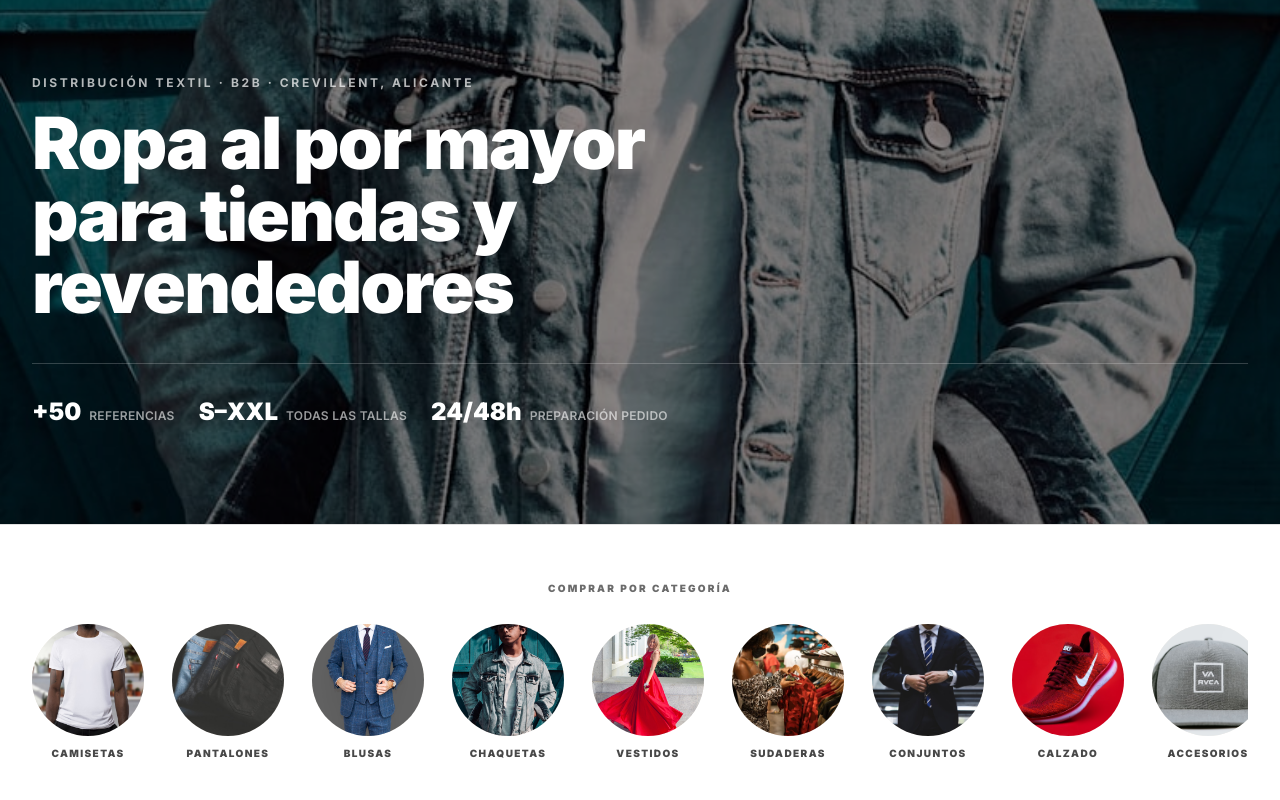
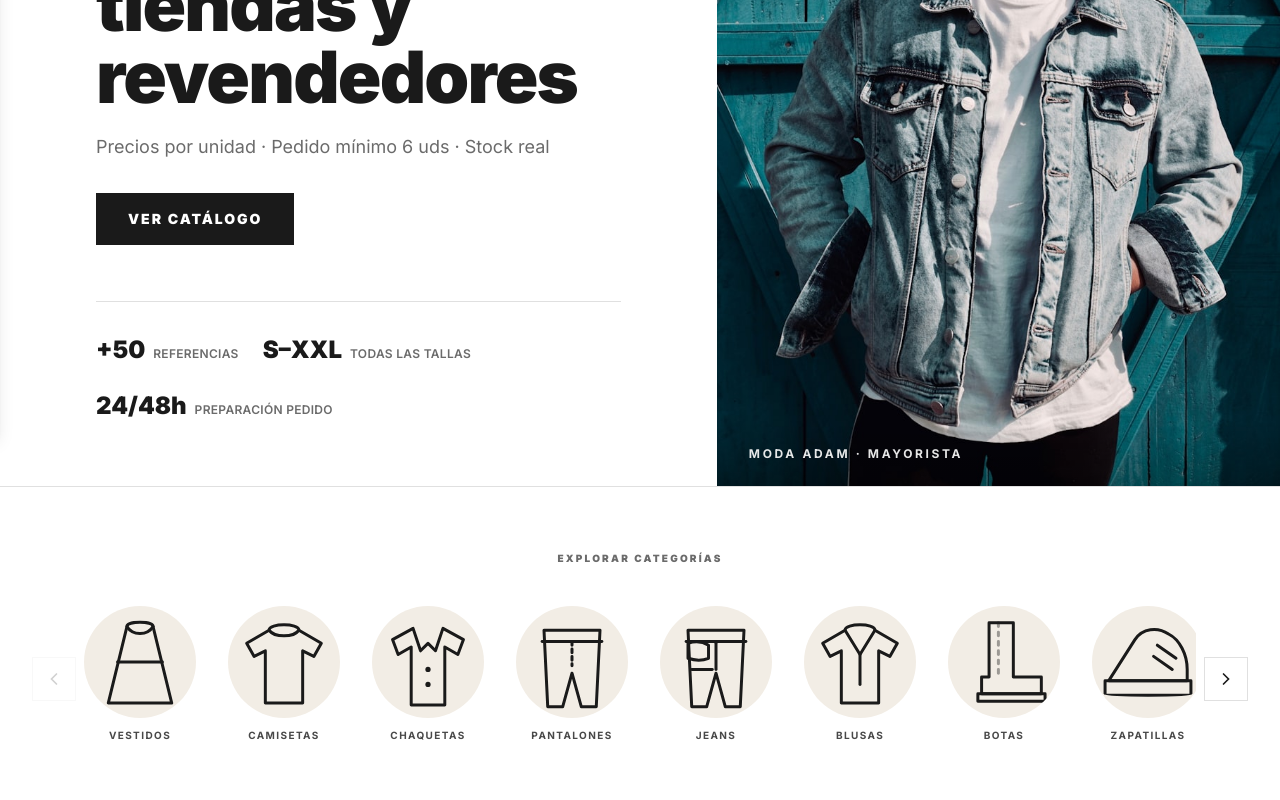
Before and after one commit to Walidarbbbb/moda-adam, a Next.js app: page / in a window 1280 px wide. Shown: the part 360-1160 px from the top of the page. Built offline with nearby package versions, Linux system fonts and the light colour scheme.

Commit message:
Revertir homepage al diseño original

```diff
--- a/app/page.tsx
+++ b/app/page.tsx
@@ -1,27 +1,28 @@
 'use client';
 
 import Link from 'next/link';
+import { useRef, useEffect, useState } from 'react';
 import { useStore } from '@/lib/store';
 import { WHATSAPP_NUMBER } from '@/lib/constants';
 import { eur } from '@/lib/format';
 import ProductImage from '@/components/ProductImage';
 import type { Product } from '@/lib/types';
 
-function ProductScrollCard({ product }: { product: Product }) {
+function ProductMiniCard({ product }: { product: Product }) {
   return (
-    <div className="group flex w-36 flex-shrink-0 flex-col sm:w-44">
+    <div className="group flex flex-col">
       <Link href={`/producto/${product.id}`} className="block overflow-hidden bg-[#F5F3EF]">
         <div className="aspect-[3/4] overflow-hidden transition-transform duration-500 group-hover:scale-[1.04]">
           <ProductImage product={product} className="h-full w-full object-cover" />
         </div>
       </Link>
-      <div className="mt-2 px-0.5">
+      <div className="mt-2.5 px-0.5">
         <p className="line-clamp-1 text-xs font-bold text-ink">{product.name}</p>
-        <div className="mt-1 flex items-center justify-between gap-1">
+        <div className="mt-1 flex items-center justify-between gap-2">
           <span className="text-sm font-black text-ink">{eur(product.price)}</span>
           <Link
             href={`/producto/${product.id}`}
-            className="border border-ink px-2 py-0.5 text-[10px] font-black uppercase tracking-wide text-ink transition-colors hover:bg-ink hover:text-white"
+            className="border border-ink px-3 py-1 text-[10px] font-black uppercase tracking-wide text-ink transition-colors hover:bg-ink hover:text-white"
           >
             Ver
           </Link>
@@ -31,109 +32,165 @@ function ProductScrollCard({ product }: { product: Product }) {
   );
 }
 
-// Círculos de categoría con foto real — estilo YESITEX móvil
-const CATEGORY_CIRCLES = [
-  { slug: 'camisetas',       label: 'Camisetas',      image: '/images/products/camiseta-negra.jpg' },
-  { slug: 'pantalones',      label: 'Pantalones',     image: '/images/products/pantalon-jeans.jpg' },
-  { slug: 'blusas-camisas',  label: 'Blusas',         image: '/images/products/blusa-blanca.jpg' },
-  { slug: 'chaquetas',       label: 'Chaquetas',      image: '/images/products/chaqueta-denim.jpg' },
-  { slug: 'vestidos-faldas', label: 'Vestidos',       image: '/images/products/vestido-midi.jpg' },
-  { slug: 'sudaderas',       label: 'Sudaderas',      image: '/images/products/sudadera-gris.jpg' },
-  { slug: 'conjuntos',       label: 'Conjuntos',      image: '/images/products/blazer-negro.jpg' },
-  { slug: 'calzado',         label: 'Calzado',        image: '/images/products/zapatillas-blancas.jpg' },
-  { slug: 'accesorios',      label: 'Accesorios',     image: '/images/products/gorra-negra.jpg' },
-  { slug: 'deportiva',       label: 'Deportiva',      image: '/images/products/camiseta-gris.jpg' },
-];
-
 export default function HomePage() {
   const { currentUser, hydrated, products } = useStore();
+
+  // ── Scroll de categorías ──────────────────────────────────────────
+  const catsRef = useRef<HTMLDivElement>(null);
+  const [canLeft, setCanLeft]   = useState(false);
+  const [canRight, setCanRight] = useState(true);
+
+  const syncArrows = () => {
+    const el = catsRef.current;
+    if (!el) return;
+    setCanLeft(el.scrollLeft > 2);
+    setCanRight(el.scrollLeft < el.scrollWidth - el.clientWidth - 2);
+  };
+
+  useEffect(() => { syncArrows(); }, []);
+
+  const scrollCats = (dir: 'left' | 'right') => {
+    catsRef.current?.scrollBy({ left: dir === 'left' ? -300 : 300, behavior: 'smooth' });
+  };
 
   return (
     <>
       {/* ═══════════════════════════════════════════════════════════
-          HERO — imagen a pantalla completa
+          HERO — pantalla completa
       ═══════════════════════════════════════════════════════════ */}
-      <section className="relative flex min-h-screen items-end border-b border-[#E0E0E0] bg-[#F2EDE5]">
+      <section className="flex min-h-[480px] border-b border-[#E0E0E0] bg-white">
 
-        {/* Imagen de fondo — ocupa todo */}
-        {/* eslint-disable-next-line @next/next/no-img-element */}
-        <img
-          src="/images/products/chaqueta-denim.jpg"
-          alt="Moda Adam — Mayorista"
-          className="absolute inset-0 h-full w-full object-cover object-center"
-        />
+        {/* Columna izquierda: altura definida por el contenido */}
+        <div className="flex flex-1 flex-col justify-center px-6 py-16 sm:px-10 lg:px-16 xl:px-24">
+          <div className="max-w-xl">
 
-        {/* Overlay oscuro */}
-        <div className="absolute inset-0 bg-black/45" />
-
-        {/* Contenido encima de la imagen */}
-        <div className="relative z-10 wrap pb-16 pt-32 lg:pb-24 lg:pt-40">
-
-          <p className="text-xs font-bold uppercase tracking-[0.22em] text-white/70">
+            <p className="text-xs font-bold uppercase tracking-[0.22em] text-muted">
               Distribución textil · B2B · Crevillent, Alicante
             </p>
 
-          <h1 className="mt-4 max-w-2xl text-4xl font-black leading-[1.02] text-white sm:text-5xl lg:text-6xl xl:text-7xl">
+            <h1 className="mt-5 text-5xl font-black leading-[1.02] text-ink sm:text-6xl lg:text-7xl">
               Ropa al por mayor para tiendas y revendedores
             </h1>
 
+            <p className="mt-5 text-lg text-muted">
+              Precios por unidad · Pedido mínimo 6&nbsp;uds · Stock real
+            </p>
+
+            <div className="mt-8">
+              <Link href="/catalogo/camisetas" className="btn-ink text-sm px-8 py-4">
+                VER CATÁLOGO
+              </Link>
+            </div>
+
             {/* Stats */}
-          <div className="mt-10 flex flex-wrap items-center gap-6 border-t border-white/20 pt-8">
+            <div className="mt-14 flex flex-wrap items-center gap-6 border-t border-[#E0E0E0] pt-8">
               {[
-              ['+50',   'referencias'],
+                ['+50', 'referencias'],
                 ['S–XXL', 'todas las tallas'],
-              ['24/48h','preparación pedido'],
+                ['24/48h', 'preparación pedido'],
               ].map(([n, label]) => (
                 <div key={label} className="flex items-baseline gap-2">
-                <span className="text-2xl font-black text-white">{n}</span>
-                <span className="text-xs font-semibold uppercase tracking-wide text-white/60">{label}</span>
+                  <span className="text-2xl font-black text-ink">{n}</span>
+                  <span className="text-xs font-semibold uppercase tracking-wide text-muted">{label}</span>
                 </div>
               ))}
             </div>
 
           </div>
+        </div>
+
+        {/* Columna derecha: misma altura que el texto (flex stretch), imagen rellena con absolute inset-0 */}
+        <div className="hidden lg:block lg:w-1/2 xl:w-[44%] relative overflow-hidden bg-[#F2EDE5]">
+          {/* eslint-disable-next-line @next/next/no-img-element */}
+          <img
+            src="/images/products/chaqueta-denim.jpg"
+            alt="Chaqueta denim — Moda Adam"
+            className="absolute inset-0 h-full w-full object-cover object-center"
+          />
+          {/* Franja de marca en la esquina inferior */}
+          <div className="absolute bottom-0 left-0 right-0 bg-gradient-to-t from-black/30 to-transparent px-8 py-6">
+            <p className="text-xs font-bold uppercase tracking-[0.22em] text-white/90">
+              Moda Adam · Mayorista
+            </p>
+          </div>
+        </div>
+
       </section>
 
       {/* ═══════════════════════════════════════════════════════════
-          CATEGORÍAS — círculos con foto, scroll horizontal (YESITEX móvil)
+          CATEGORÍAS — círculos estilo YESITEX con flechas
       ═══════════════════════════════════════════════════════════ */}
-      <section className="border-b border-[#E0E0E0] bg-white py-10 sm:py-14">
+      <section className="border-b border-[#E0E0E0] bg-white py-12 sm:py-16">
         <div className="wrap">
-          <p className="eyebrow mb-7 text-center">Comprar por categoría</p>
+          <p className="eyebrow mb-10 text-center">Explorar categorías</p>
 
-          <div className="flex gap-5 overflow-x-auto pb-3 sm:gap-7 [scrollbar-width:none] [&::-webkit-scrollbar]:hidden">
-            {CATEGORY_CIRCLES.map((cat) => (
+          {/* Contenedor relativo para posicionar las flechas */}
+          <div className="relative flex items-center gap-2">
+
+            {/* Flecha izquierda */}
+            <button
+              onClick={() => scrollCats('left')}
+              aria-label="Anterior"
+              className={`flex-shrink-0 flex h-11 w-11 items-center justify-center border border-[#E0E0E0] text-ink transition-all duration-150
+                hover:border-ink hover:text-[#D4A574] cursor-pointer
+                ${canLeft ? 'opacity-100' : 'opacity-20 pointer-events-none'}`}
+            >
+              <svg width="20" height="20" viewBox="0 0 24 24" fill="none"
+                   stroke="currentColor" strokeWidth="2" strokeLinecap="round">
+                <path d="M15 18l-6-6 6-6"/>
+              </svg>
+            </button>
+
+            {/* Círculos scrollables */}
+            <div
+              ref={catsRef}
+              onScroll={syncArrows}
+              className="flex flex-1 gap-4 overflow-x-auto scroll-smooth pb-2
+                         sm:gap-6 lg:gap-8
+                         [scrollbar-width:none] [&::-webkit-scrollbar]:hidden"
+            >
+              {CATS.map((cat, i) => (
                 <Link
-                key={cat.slug + cat.label}
+                  key={`${cat.slug}-${i}`}
                   href={`/catalogo/${cat.slug}`}
                   className="group flex flex-shrink-0 flex-col items-center gap-2.5"
                 >
-                {/* Círculo con foto */}
-                <div className="h-20 w-20 overflow-hidden rounded-full bg-bone ring-2 ring-transparent transition-all duration-200 group-hover:ring-clay sm:h-24 sm:w-24 lg:h-28 lg:w-28">
-                  {/* eslint-disable-next-line @next/next/no-img-element */}
-                  <img
-                    src={cat.image}
-                    alt={cat.label}
-                    className="h-full w-full object-cover transition-transform duration-300 group-hover:scale-110"
-                  />
+                  <div className="h-20 w-20 overflow-hidden rounded-full bg-[#F2EDE5] sm:h-24 sm:w-24 lg:h-28 lg:w-28
+                                  transition-opacity duration-200 group-hover:opacity-60">
+                    {cat.icon}
                   </div>
-                {/* Etiqueta */}
-                <span className="text-center text-[10px] font-black uppercase tracking-[0.14em] text-ink/80 transition-colors group-hover:text-ink">
+                  <span className="text-center text-[10px] font-bold uppercase tracking-[0.14em] text-ink/80 transition-colors duration-200 group-hover:text-ink">
                     {cat.label}
                   </span>
                 </Link>
               ))}
             </div>
+
+            {/* Flecha derecha */}
+            <button
+              onClick={() => scrollCats('right')}
+              aria-label="Siguiente"
+              className={`flex-shrink-0 flex h-11 w-11 items-center justify-center border border-[#E0E0E0] text-ink transition-all duration-150
+                hover:border-ink hover:text-[#D4A574] cursor-pointer
+                ${canRight ? 'opacity-100' : 'opacity-20 pointer-events-none'}`}
+            >
+              <svg width="20" height="20" viewBox="0 0 24 24" fill="none"
+                   stroke="currentColor" strokeWidth="2" strokeLinecap="round">
+                <path d="M9 18l6-6-6-6"/>
+              </svg>
+            </button>
+
+          </div>
         </div>
       </section>
 
       {/* ═══════════════════════════════════════════════════════════
-          NUEVAS NOVEDADES — fila deslizable
+          NUEVAS NOVEDADES
       ═══════════════════════════════════════════════════════════ */}
       {hydrated && products.length > 0 && (
         <section className="border-b border-[#E0E0E0] bg-white py-12 sm:py-16">
           <div className="wrap">
-            <div className="mb-7 flex items-end justify-between">
+            <div className="mb-8 flex items-end justify-between">
               <h2 className="text-2xl font-black uppercase tracking-[0.06em] text-ink sm:text-3xl">
                 Nuevas Novedades
               </h2>
@@ -144,10 +201,9 @@ export default function HomePage() {
                 Ver todo →
               </Link>
             </div>
-            {/* Fila deslizable */}
-            <div className="flex gap-3 overflow-x-auto pb-3 sm:gap-4 [scrollbar-width:none] [&::-webkit-scrollbar]:hidden">
-              {products.slice(0, 10).map((p) => (
-                <ProductScrollCard key={p.id} product={p} />
+            <div className="grid grid-cols-2 gap-4 sm:grid-cols-3 lg:grid-cols-4 xl:grid-cols-6">
+              {products.slice(0, 6).map((p) => (
+                <ProductMiniCard key={p.id} product={p} />
               ))}
             </div>
           </div>
@@ -155,12 +211,12 @@ export default function HomePage() {
       )}
 
       {/* ═══════════════════════════════════════════════════════════
-          BEST SELLERS — fila deslizable
+          BEST SELLERS
       ═══════════════════════════════════════════════════════════ */}
-      {hydrated && products.length > 0 && (
+      {hydrated && products.length > 6 && (
         <section className="border-b border-[#E0E0E0] bg-[#FAFAFA] py-12 sm:py-16">
           <div className="wrap">
-            <div className="mb-7 flex items-end justify-between">
+            <div className="mb-8 flex items-end justify-between">
               <div>
                 <h2 className="text-2xl font-black uppercase tracking-[0.06em] text-ink sm:text-3xl">
                   Best Sellers
@@ -176,10 +232,9 @@ export default function HomePage() {
                 Ver todo →
               </Link>
             </div>
-            {/* Fila deslizable — orden invertido para variar */}
-            <div className="flex gap-3 overflow-x-auto pb-3 sm:gap-4 [scrollbar-width:none] [&::-webkit-scrollbar]:hidden">
-              {[...products].reverse().slice(0, 10).map((p) => (
-                <ProductScrollCard key={p.id} product={p} />
+            <div className="grid grid-cols-2 gap-4 sm:grid-cols-3 lg:grid-cols-4 xl:grid-cols-6">
+              {products.slice(6, 12).map((p) => (
+                <ProductMiniCard key={p.id} product={p} />
               ))}
             </div>
           </div>
@@ -221,3 +276,124 @@ export default function HomePage() {
     </>
   );
 }
+
+// ─── Categorías con ilustración SVG para círculos ────────────────────────────
+const S = { fill: 'none' as const, stroke: '#1A1A1A', strokeWidth: 1.6, strokeLinecap: 'round' as const, strokeLinejoin: 'round' as const };
+
+const CATS = [
+  {
+    slug: 'vestidos-faldas', label: 'Vestidos',
+    icon: (
+      <svg viewBox="0 0 60 60" className="h-full w-full" {...S}>
+        {/* A-line dress */}
+        <path d="M23 11C23 8 37 8 37 11L47 52H13Z"/>
+        <path d="M23 11C26 16 34 16 37 11"/>
+        <line x1="18" y1="30" x2="42" y2="30"/>
+      </svg>
+    ),
+  },
+  {
+    slug: 'camisetas', label: 'Camisetas',
+    icon: (
+      <svg viewBox="0 0 60 60" className="h-full w-full" {...S}>
+        {/* T-shirt */}
+        <path d="M22 13C22 9 38 9 38 13L50 20L46 27L40 24V52H20V24L14 27L10 20Z"/>
+        <path d="M22 13C25 17 35 17 38 13"/>
+      </svg>
+    ),
+  },
+  {
+    slug: 'chaquetas', label: 'Chaquetas',
+    icon: (
+      <svg viewBox="0 0 60 60" className="h-full w-full" {...S}>
+        {/* Jacket with lapels */}
+        <path d="M22 12L11 18L14 26L21 22V53H39V22L46 26L49 18L38 12L34 24L30 20L26 24Z"/>
+        <circle cx="30" cy="34" r="1.4" fill="#1A1A1A" stroke="none"/>
+        <circle cx="30" cy="42" r="1.4" fill="#1A1A1A" stroke="none"/>
+      </svg>
+    ),
+  },
+  {
+    slug: 'pantalones', label: 'Pantalones',
+    icon: (
+      <svg viewBox="0 0 60 60" className="h-full w-full" {...S}>
+        {/* Trousers */}
+        <path d="M15 13H45L43 54H35L30 36L25 54H17Z"/>
+        <line x1="14" y1="19" x2="46" y2="19"/>
+        <line x1="30" y1="19" x2="30" y2="32" strokeDasharray="2 2"/>
+      </svg>
+    ),
+  },
+  {
+    slug: 'pantalones', label: 'Jeans',
+    icon: (
+      <svg viewBox="0 0 60 60" className="h-full w-full" {...S}>
+        {/* Jeans with pocket + stitching */}
+        <path d="M15 13H45L43 54H35L30 36L25 54H17Z"/>
+        <line x1="14" y1="19" x2="46" y2="19"/>
+        <path d="M15 20Q21 18 26 21V28Q21 30 15 28Z"/>
+        <line x1="30" y1="20" x2="30" y2="34"/>
+        <line x1="17" y1="34" x2="28" y2="34"/>
+      </svg>
+    ),
+  },
+  {
+    slug: 'blusas-camisas', label: 'Blusas',
+    icon: (
+      <svg viewBox="0 0 60 60" className="h-full w-full" {...S}>
+        {/* Blouse with V-neck */}
+        <path d="M22 13C22 9 38 9 38 13L50 20L46 27L40 24V52H20V24L14 27L10 20Z"/>
+        <path d="M22 13L30 26L38 13"/>
+        <line x1="30" y1="26" x2="30" y2="42"/>
+      </svg>
+    ),
+  },
+  {
+    slug: 'calzado', label: 'Botas',
+    icon: (
+      <svg viewBox="0 0 60 60" className="h-full w-full" {...S}>
+        {/* Boot side profile */}
+        <path d="M22 9H35V38L50 38V47H18V38H22V9Z"/>
+        <path d="M16 47H52V51H16Z"/>
+        {/* shaft seam */}
+        <line x1="27" y1="9" x2="27" y2="38" strokeDasharray="2 3" strokeOpacity="0.4"/>
+      </svg>
+    ),
+  },
+  {
+    slug: 'calzado', label: 'Zapatillas',
+    icon: (
+      <svg viewBox="0 0 60 60" className="h-full w-full" {...S}>
+        {/* Sneaker side profile */}
+        <path d="M9 40L23 18C27 12 35 11 41 15C47 18 51 26 51 34V40Z"/>
+        <path d="M7 40H53V47C53 48 7 48 7 47Z"/>
+        {/* laces */}
+        <line x1="35" y1="21" x2="45" y2="28"/>
+        <line x1="33" y1="27" x2="43" y2="34"/>
+      </svg>
+    ),
+  },
+  {
+    slug: 'accesorios', label: 'Accesorios',
+    icon: (
+      <svg viewBox="0 0 60 60" className="h-full w-full" {...S}>
+        {/* Handbag */}
+        <path d="M13 27H47L50 53H10Z"/>
+        <path d="M21 27C21 15 39 15 39 27"/>
+        <rect x="26" y="25" width="8" height="4" rx="1"/>
+        <line x1="30" y1="25" x2="30" y2="29"/>
+      </svg>
+    ),
+  },
+  {
+    slug: 'deportiva', label: 'Deportiva',
+    icon: (
+      <svg viewBox="0 0 60 60" className="h-full w-full" {...S}>
+        {/* Athletic tank + shorts */}
+        <path d="M22 11Q30 7 38 11L43 16L38 18V36H22V18L17 16Z"/>
+        <line x1="23" y1="19" x2="23" y2="35" strokeOpacity="0.35"/>
+        <path d="M18 36H42L40 53H34L30 43L26 53H20Z"/>
+      </svg>
+    ),
+  },
+];
```
Lines whose indentation alone changed are shown as unchanged.
